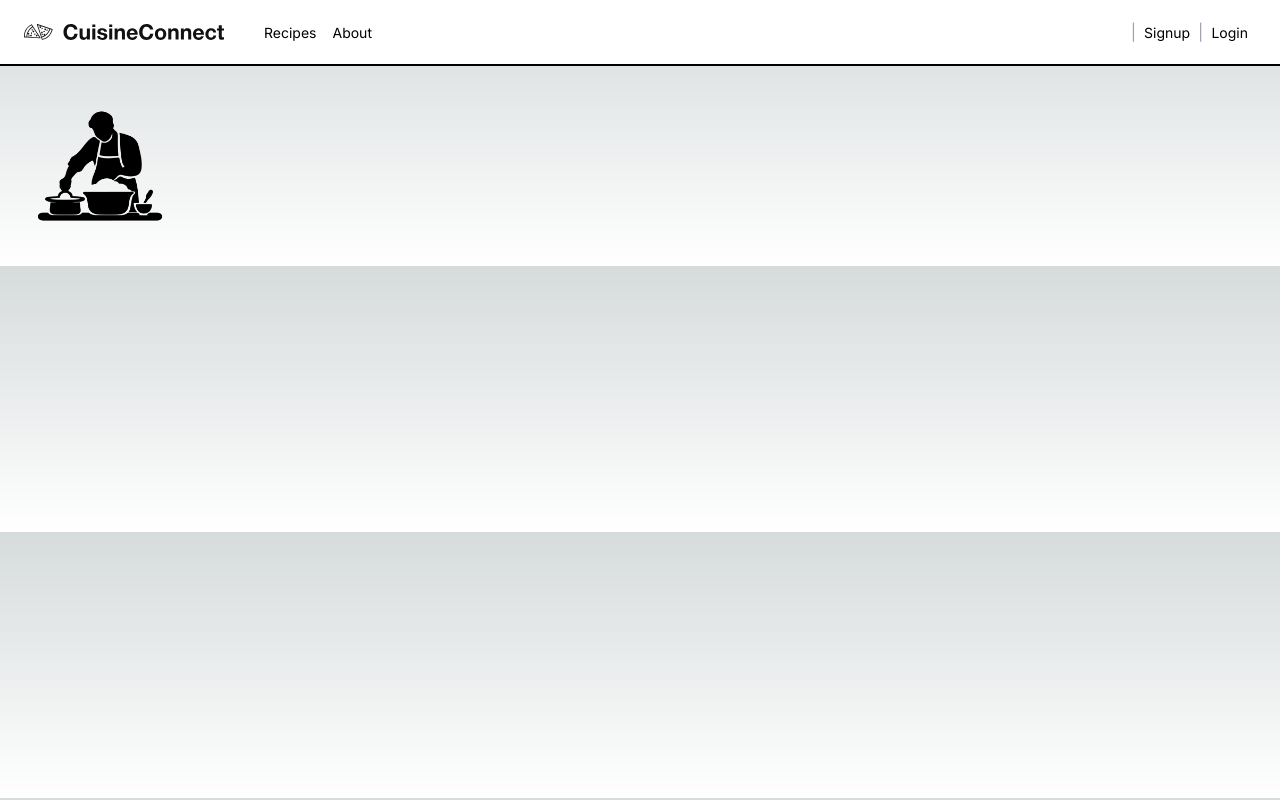
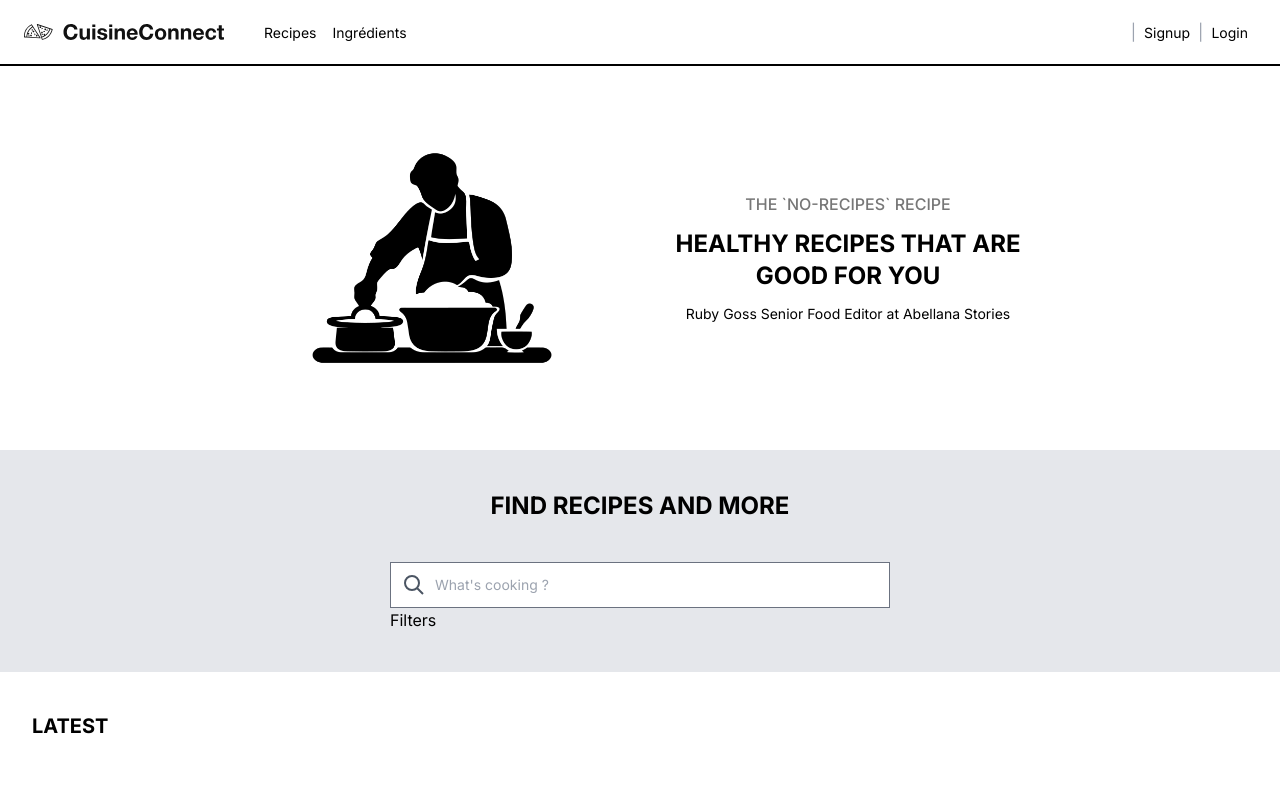
Before and after one commit to alexdieudonne/cuisine_connect, a Next.js app: page / in a window 1280 px wide. Built offline with nearby package versions, Linux system fonts and the light colour scheme.

Commit message:
start ui

```diff
--- a/src/app/globals.css
+++ b/src/app/globals.css
@@ -1,6 +1,7 @@
 @tailwind base;
 @tailwind components;
 @tailwind utilities;
+@import url('https://fonts.googleapis.com/css2?family=Inter:wght@100;200;300;400;500;600;700;800;900&display=swap');
 
 :root {
   --foreground-rgb: 0, 0, 0;
@@ -18,10 +19,10 @@
 
 body {
   color: rgb(var(--foreground-rgb));
-  background: linear-gradient(
+  /* background: linear-gradient(
       to bottom,
       transparent,
       rgb(var(--background-end-rgb))
     )
-    rgb(var(--background-start-rgb));
+    rgb(var(--background-start-rgb)); */
 }
--- a/src/app/page.tsx
+++ b/src/app/page.tsx
@@ -1,16 +1,80 @@
+/* eslint-disable @next/next/no-img-element */
+"use client"
+import { FC, useEffect, useState } from 'react'
 import Header from '@/components/Header'
 import Image from 'next/image'
 
-export default function Home() {
+const Home: FC<HeaderProps> = (props) => {
+
+  const [direction, updateDirection] = useState<0 | 1 | 2 | 3>(0)
+  const [arrowClass, updateArrowClass] = useState('arrow-right')
+
+  useEffect(() => {
+    updateDirection(0)
+  }, [])
+  useEffect(() => {
+    let classes = {
+      0: 'arrow right',
+      1: 'arrow down',
+      2: 'arrow left',
+      3: 'arrow up'
+    }
+    updateArrowClass(classes[direction] as string)
+  }, [direction])
+
+
+
   return (
     <>
       <Header />
       <main className="flex-1">
-        <section>
-          <img src="/assets/man-cooking.png" alt="logo" width="200" height="300" />
+        <section className='flex justify-center gap-8'>
+          <img src="/assets/man-cooking.png" alt="logo" className='w-2/4 max-w-sm' />
+          <div className='flex-col flex justify-center text-center max-w-sm gap-3 text-black'>
+            <h2 className='uppercase text-inter font-medium	text-md text-[#777777]'>The `No-Recipes` Recipe</h2>
+            <h3 className='uppercase text-inter font-bold	text-2xl'>
+              Healthy Recipes that are good for you
+            </h3>
+            <p className='text-inter text-sm'>Ruby Goss <span>Senior Food Editor at Abellana Stories</span></p>
+          </div>
         </section>
+        <section className='bg-gray-200 py-10 px-8 justify-center flex flex-col items-center gap-10'>
+          <h3 className='uppercase text-inter font-bold	text-2xl text-black'>
+            Find Recipes and more
+          </h3>
+          <div>
+            <div className="relative text-gray-600 focus-within:text-gray-400">
+              <span className="absolute inset-y-0 left-0 flex items-center pl-2">
+                <button type="submit" className="p-1 focus:outline-none focus:shadow-outline">
+                  <svg fill="none" stroke="currentColor" stroke-linejoin="round" stroke-width="2" viewBox="0 0 24 24" className="w-6 h-6"><path d="M21 21l-6-6m2-5a7 7 0 11-14 0 7 7 0 0114 0z"></path></svg>
+                </button>
+              </span>
+              <input className='border border-gray-500 min-w-[500px] py-3 outline-none px-11 text-black text-sm' placeholder="What's cooking ?" />
+            </div>
+            <div>
+              <span>Filters <p><i className={arrowClass}></i></p></span>
+            </div>
+          </div>
+        </section>
+
+        <section className='bg-white py-10 px-8 justify-center flex flex-col items-start gap-10'>
+          <div>
+            <h3 className='uppercase text-inter font-bold	text-xl text-black'>
+              Latest
+            </h3>
+            <div>
+
+            </div>
+          </div>
+        </section>
+
 
       </main>
     </>
   )
 }
+
+
+export default Home
+
+type HeaderProps = {}
--- /dev/null
+++ b/src/app/styles.css
@@ -0,0 +1,6 @@
+.arrow { border: solid black; border-width: 0 3px 3px 0; display: inline-block; padding: 5px; }
+
+ .right { transform: rotate(-45deg)}
+ .down { transform: rotate(45deg)}
+ .left { transform: rotate(135deg)}
+ .up { transform: rotate(225deg)}
--- a/src/components/Header/index.tsx
+++ b/src/components/Header/index.tsx
@@ -9,8 +9,8 @@ const Header: FC<HeaderProps> = () => {
                     <li className='flex'>
                         <Image src="/assets/logo.svg" alt="logo" width="200" height="300" />
                         <div className='ml-8'>
-                            <a href="#" className='px-2 text-sm hover:text-gray-600'>Recipes</a>
-                            <a href="#" className='px-2 text-sm hover:text-gray-600'>About</a>
+                            <a href="#" className='px-2 text-sm hover:text-gray-600 text-black'>Recipes</a>
+                            <a href="#" className='px-2 text-sm hover:text-gray-600 text-black'>Ingrédients</a>
                         </div>
                     </li>
                     <div className='flex'>
@@ -18,13 +18,13 @@ const Header: FC<HeaderProps> = () => {
                             <span className='text-gray-400'>|</span>
                         </li>
                         <li className=''>
-                            <a href="#" className='px-2 text-sm hover:text-gray-600'>Signup</a>
+                            <a href="#" className='px-2 text-sm hover:text-gray-600 text-black'>Signup</a>
                         </li>
                         <li className=''>
                             <span className='text-gray-400'>|</span>
                         </li>
                         <li className=''>
-                            <a href="#" className='px-2 text-sm hover:text-gray-600'>Login</a>
+                            <a href="#" className='px-2 text-sm hover:text-gray-600 text-black'>Login</a>
                         </li>
                     </div>
                 </ul>
```
Also changed, not shown: tailwind.config.ts (+8 -0 lines).
